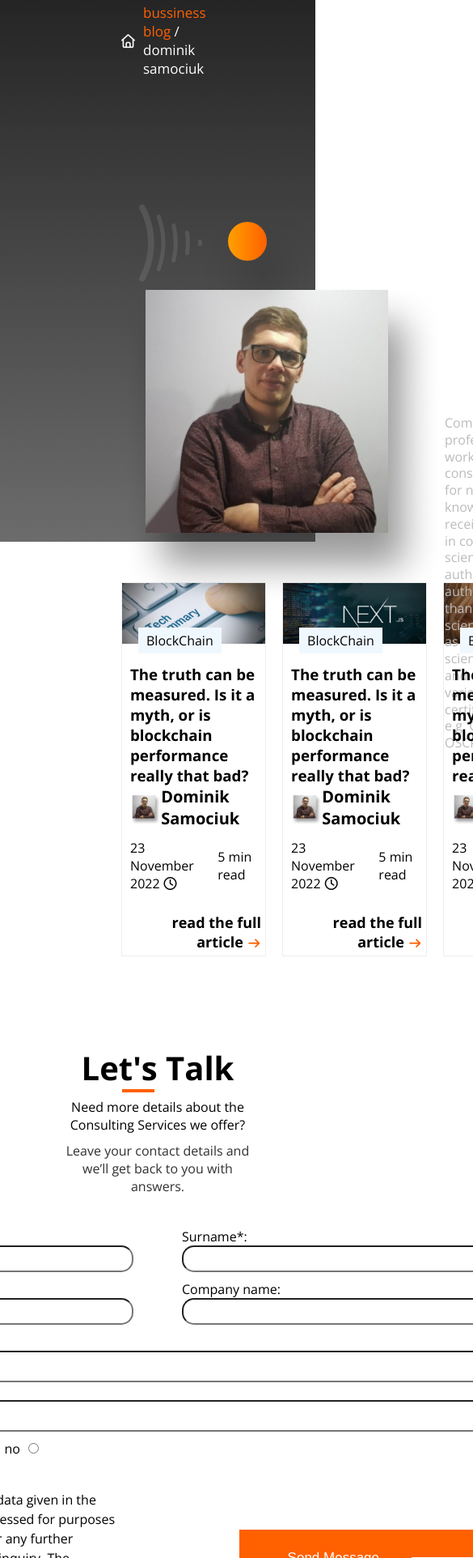
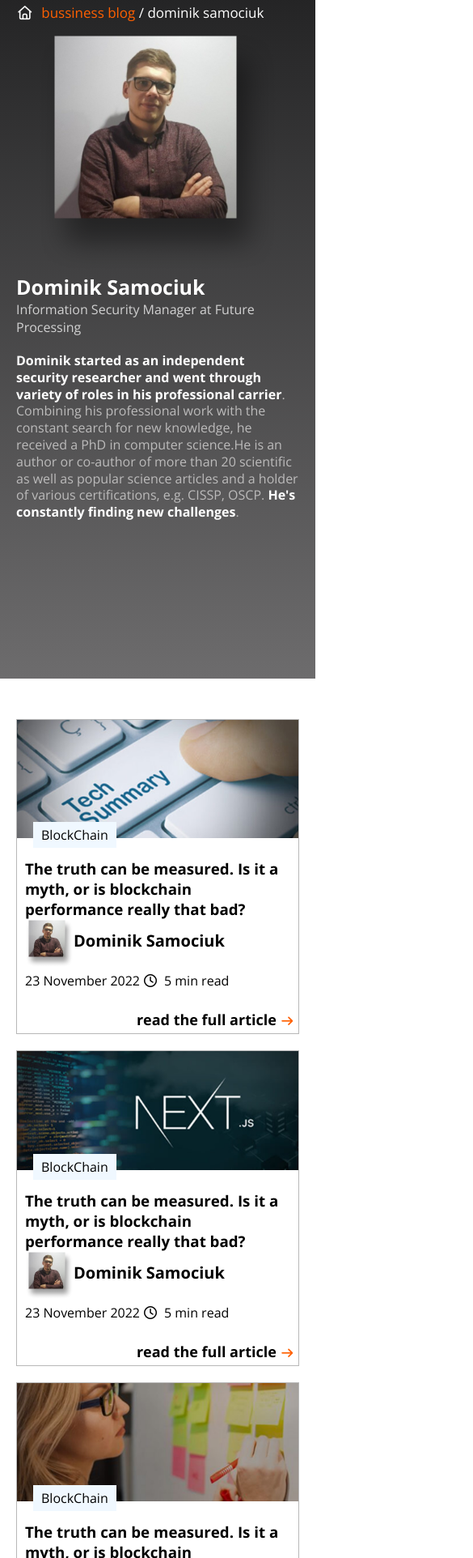
Before and after one commit to abdelrahmann12/Future-Processing--DEPI, a plain HTML site: page index.html in a window 390 px wide. Shown: the part 76-2000 px from the top of the page at 81% size, 585 px wide, since content can reach past the window. Drawn offline with nearby package versions, Linux system fonts and the light colour scheme; files whose address does not match are found by name.

Commit message:
fix (header - hero) mobile responsive

```diff
--- a/style.css
+++ b/style.css
@@ -500,3 +500,77 @@ footer {
     }
   }
 }
+
+.last-footer {
+  text-align: center;
+  padding: 1px 0;
+
+  p {
+    color: white;
+    font-size: 10px;
+
+    span {
+      color: #ff6000;
+    }
+  }
+}
+
+@media (max-width: 575px) {
+  .container {
+    padding: 0 20px;
+  }
+
+
+  header .container nav ul {
+    display: none;
+  }
+
+  .hero {
+    height: 100vh;
+
+    .container {
+      svg.wifi {
+        display: none;
+      }
+
+      svg.circle {
+        display: none;
+      }
+      .content {
+        img {
+          width: 300px;
+        }
+
+        flex-direction: column;
+      }
+    }
+  }
+
+  /* cards */
+  .cards .container {
+    flex-direction: column;
+    align-items: center;
+
+    .card {
+      width: 100%;
+      border: rgba(0, 0, 0, 0.278) 1px solid;
+    }
+
+  }
+  /* end cards */
+
+  .talk {
+    width: 100%;
+
+    form {
+      .f-block,
+      .s-block {
+        flex-direction: column;
+
+        input {
+          width: 100%;
+        }
+      }
+    }
+  }
+}
```
Also changed, not shown: index.html (line endings or trailing spaces). Lines whose indentation alone changed are shown as unchanged.
